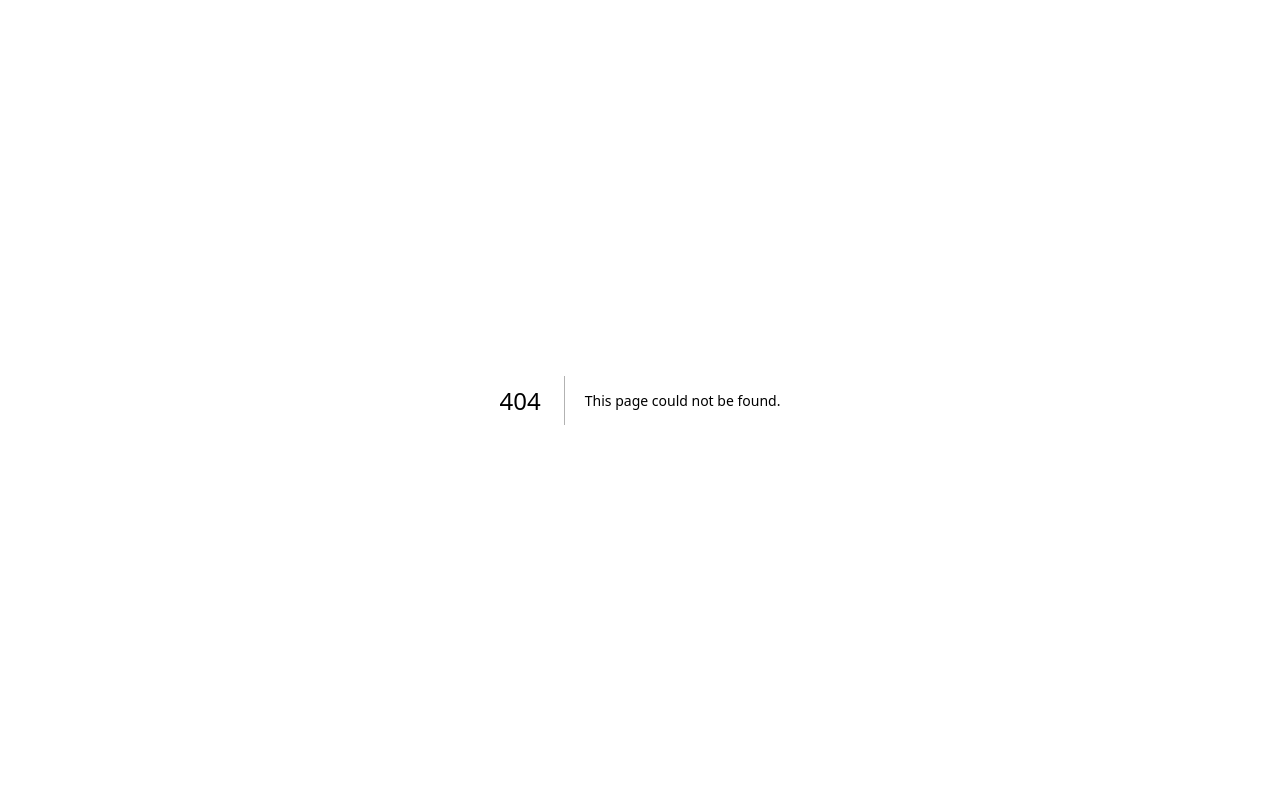
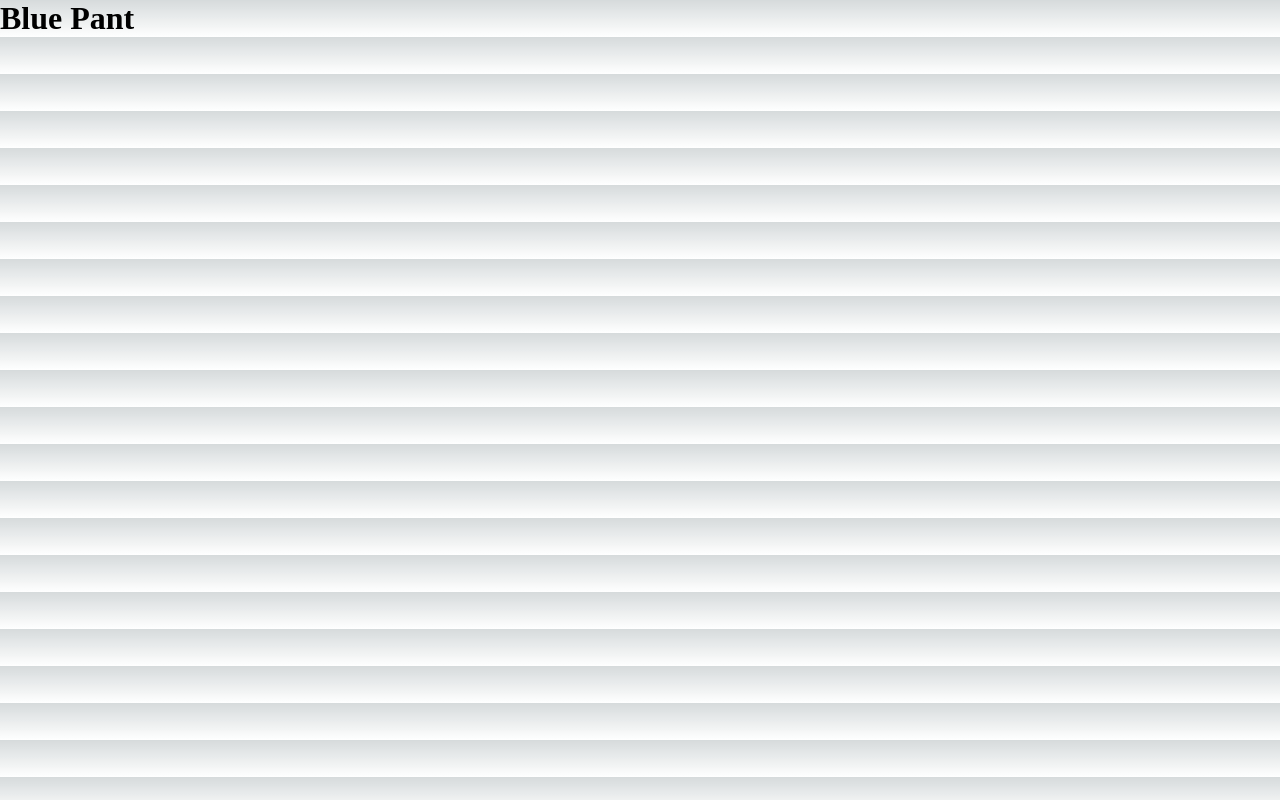
Before and after one commit to swttpch/nextjs-learning, a Next.js app: page /products/pants/bluepant in a window 1280 px wide. Before the commit this address had no page. Built offline with nearby package versions, Linux system fonts and the light colour scheme.

Commit message:
nested routers

```diff
--- /dev/null
+++ b/src/pages/products/pants/bluepant.js
@@ -0,0 +1,3 @@
+export default function BluePant(){
+    return <h1>Blue Pant</h1>
+}
--- /dev/null
+++ b/src/pages/products/pants/index.js
@@ -0,0 +1,3 @@
+export default function Pants(){
+    return <h1>Pants</h1>
+}
--- /dev/null
+++ b/src/pages/products/pants/redpant.js
@@ -0,0 +1,3 @@
+export default function RedPant(){
+    return <h1>Red Pant</h1>
+}
--- /dev/null
+++ b/src/pages/products/shirt/index.js
@@ -0,0 +1,3 @@
+export default function Shirt() {
+    return <h1>Camisa - R$19.99</h1>
+}
```
Also changed, not shown: src/pages/products/index.js (renamed from src/pages/products.js).
